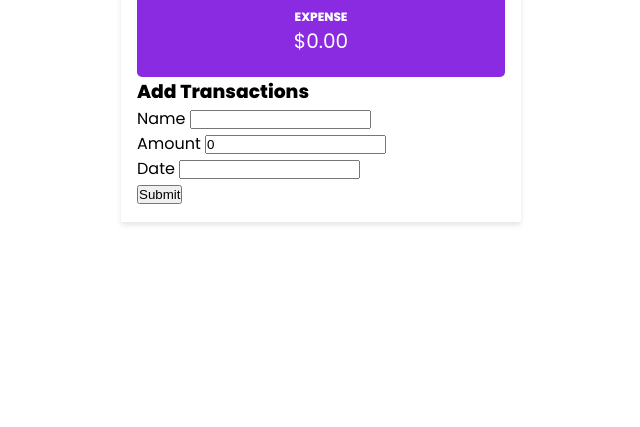
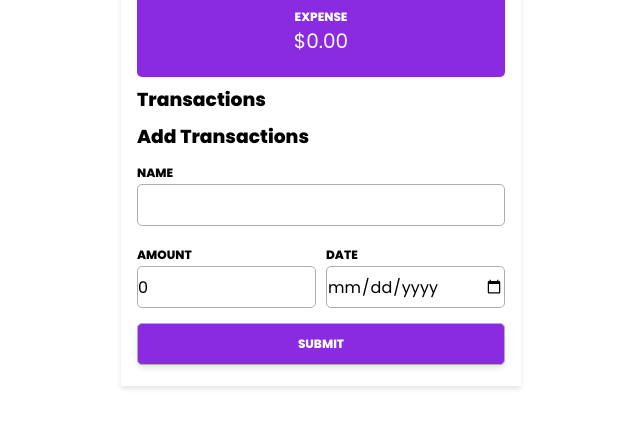
Before and after one commit to IshaFazli3/expense-tracker, a plain HTML site: page index.html in a window 1280 px wide. Shown: the part 253-680 px from the top of the page, without its empty margins (319-959 px from the left). Drawn offline with Linux system fonts and the light colour scheme; a web font is replaced by a local one.

Commit message:
Added more styling

```diff
--- a/index.html
+++ b/index.html
@@ -24,8 +24,15 @@
       </div>
     </header>
     <section>
+
+      <h3>Transactions</h3>
+      <ul id="transactionList"></ul>
+      <div id="status"></div>
+    </section>
+
+    <section>
       <h3>Add Transactions</h3>
-      <form id="transactionForm"></form>
+      <form id="transactionForm">
       <div>
         <label for="name">Name</label>
         <input type="text" name="name" required>
@@ -37,7 +44,7 @@
       </div>
       <div>
         <label for="data">Date</label>
-        <input type="data" name="date" required>
+        <input type="date" name="date" required>
       </div>
       <button type="submit">Submit</button>
     </form>
--- a/style.css
+++ b/style.css
@@ -24,6 +24,9 @@ h1 {
   text-align: center;
   font-size: 1.5rem;
 }
+h3, header {
+  margin-bottom: 0.5rem;
+}
 main {
   max-width: 400px;
   margin: 1rem auto;
@@ -49,7 +52,7 @@ header div:first-child {
   font-size: 2.25rem;
   font-weight: 600;
 }
-header div:nth-child(n+2) {
+header div:nth-child(n + 2) {
   flex-basis: 50%;
   font-size: 1.25rem;
   font-weight: 500;
@@ -59,3 +62,37 @@ header h5 {
   font-weight: 600;
   text-transform: uppercase;
 }
+form {
+  display: flex;
+  flex-wrap: wrap;
+  gap: 10px;
+}
+form input, form button {
+  width: 100%;
+  border: 1px solid rgb(175, 173, 173);
+  border-radius: 5px;
+  margin-bottom: 5px;
+  height: 42px;
+  font-family: "Poppins", sans-serif;
+  font-size: 1rem
+}
+form button {
+  background-color: blueviolet;
+  color: white;
+  font-size: 0.75rem;
+  font-weight: 600;
+  text-transform: uppercase;
+  box-shadow: 0 3px 5px rgba(0, 0, 0, 0.1);
+}
+form label {
+  font-size: 0.75rem;
+  font-weight: 600;
+  text-transform: uppercase;
+}
+
+form div:first-child {
+  flex-basis: 100%;
+}
+form div:nth-child(n + 2) {
+  flex-basis: calc(50% - 5px);
+}
```
